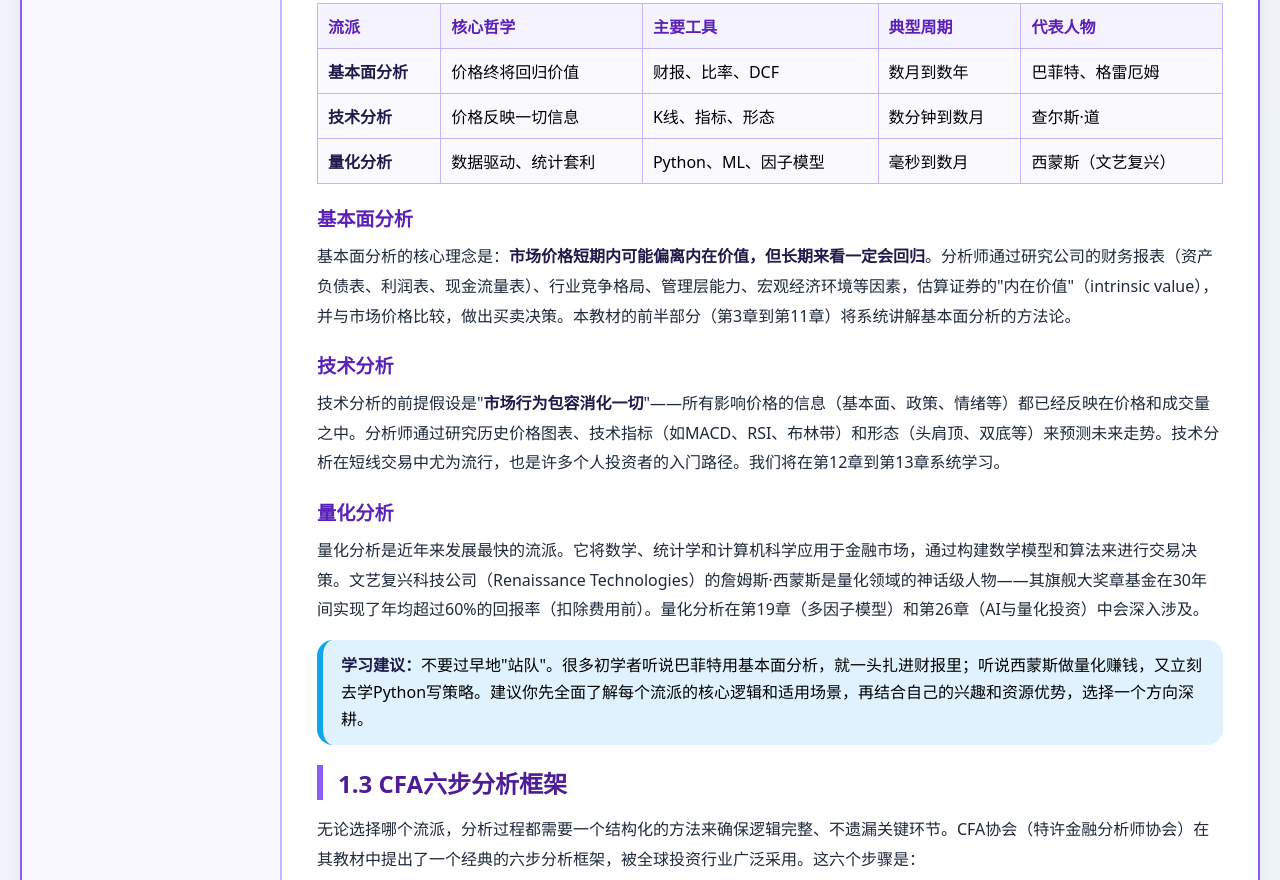
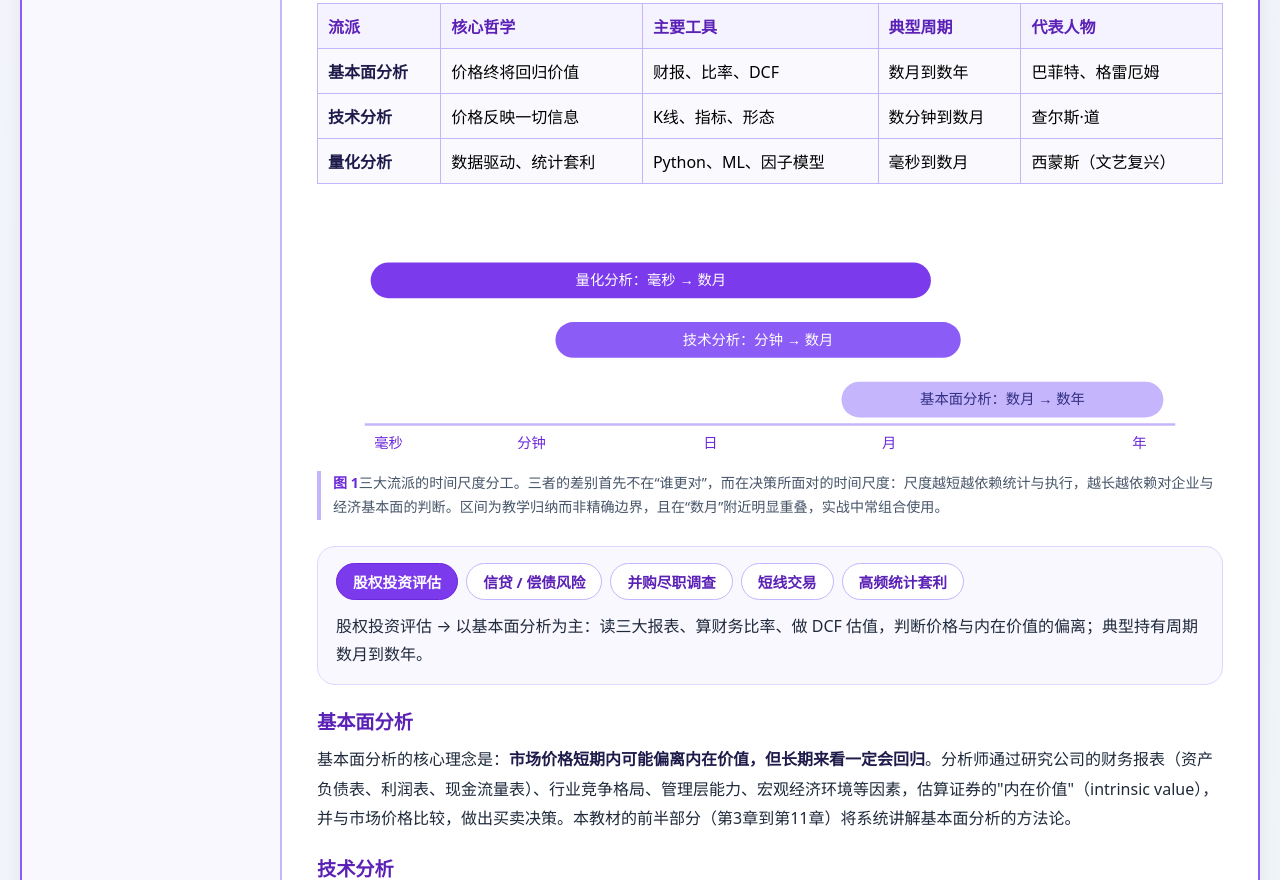
Before and after one commit to 1998x-stack/financial-analysis-tutorial, a plain HTML site: page 01.html in a window 1280 px wide. Shown: the part 1583-2463 px from the top of the page. Drawn offline with Linux system fonts and the light colour scheme.

Commit message:
feat(financial-analysis-tutorial): 01章补三大流派时间尺度图与分析目标交互

```diff
--- a/01.html
+++ b/01.html
@@ -122,6 +122,39 @@
             </tr>
         </table>
 
+        <figure>
+            <svg role="img" width="760" height="210" style="max-width:100%;height:auto" aria-labelledby="schools-title schools-desc" viewBox="0 0 760 210" xmlns="http://www.w3.org/2000/svg">
+                <title id="schools-title">三大流派的时间尺度分工</title>
+                <desc id="schools-desc">横轴为决策与持仓的时间尺度，从毫秒到年。量化分析覆盖毫秒到数月，技术分析覆盖分钟到数月，基本面分析覆盖数月到数年，三者在“数月”区间重叠。</desc>
+                <g font-family="system-ui, sans-serif" font-size="12" text-anchor="middle">
+                    <line x1="40" y1="180" x2="720" y2="180" stroke="#c4b5fd" stroke-width="2"/>
+                    <text x="60" y="200" fill="#6d28d9">毫秒</text>
+                    <text x="180" y="200" fill="#6d28d9">分钟</text>
+                    <text x="330" y="200" fill="#6d28d9">日</text>
+                    <text x="480" y="200" fill="#6d28d9">月</text>
+                    <text x="690" y="200" fill="#6d28d9">年</text>
+                    <rect x="45" y="44" width="470" height="30" rx="15" fill="#7c3aed"/>
+                    <text x="280" y="63" fill="#fff">量化分析：毫秒 → 数月</text>
+                    <rect x="200" y="94" width="340" height="30" rx="15" fill="#8b5cf6"/>
+                    <text x="370" y="113" fill="#fff">技术分析：分钟 → 数月</text>
+                    <rect x="440" y="144" width="270" height="30" rx="15" fill="#c4b5fd"/>
+                    <text x="575" y="163" fill="#312e81">基本面分析：数月 → 数年</text>
+                </g>
+            </svg>
+            <figcaption><span class="fig-num">图 1</span>三大流派的时间尺度分工。三者的差别首先不在“谁更对”，而在决策所面对的时间尺度：尺度越短越依赖统计与执行，越长越依赖对企业与经济基本面的判断。区间为教学归纳而非精确边界，且在“数月”附近明显重叠，实战中常组合使用。</figcaption>
+        </figure>
+
+        <div class="widget">
+            <div class="controls" id="goal-controls" role="group" aria-label="按分析目标选择方法">
+                <button type="button" data-goal="equity" aria-pressed="true">股权投资评估</button>
+                <button type="button" data-goal="credit" aria-pressed="false">信贷 / 偿债风险</button>
+                <button type="button" data-goal="ma" aria-pressed="false">并购尽职调查</button>
+                <button type="button" data-goal="short" aria-pressed="false">短线交易</button>
+                <button type="button" data-goal="quant" aria-pressed="false">高频统计套利</button>
+            </div>
+            <output id="goal-out" aria-live="polite">股权投资评估 → 以基本面分析为主：读三大报表、算财务比率、做 DCF 估值，判断价格与内在价值的偏离；典型持有周期数月到数年。</output>
+        </div>
+
         <h3>基本面分析</h3>
         <p>基本面分析的核心理念是：<strong>市场价格短期内可能偏离内在价值，但长期来看一定会回归</strong>。分析师通过研究公司的财务报表（资产负债表、利润表、现金流量表）、行业竞争格局、管理层能力、宏观经济环境等因素，估算证券的"内在价值"（intrinsic value），并与市场价格比较，做出买卖决策。本教材的前半部分（第3章到第11章）将系统讲解基本面分析的方法论。</p>
 
@@ -169,7 +202,7 @@
                 <path d="M685 96 V176 H75 V102" fill="none" stroke="#8b5cf6" stroke-width="2" stroke-dasharray="6 5"/>
                 <polygon points="75,96 69,108 81,108" fill="#8b5cf6"/>
             </svg>
-            <figcaption><span class="fig-num">图 1</span>CFA 六步分析框架。前五步是一次完整的分析流程，第六步“动态更新”会在季报、管理层变更或政策变化后把流程送回前序步骤，所以它不是单向流水线而是一个回路。框架表述见参考资料。</figcaption>
+            <figcaption><span class="fig-num">图 2</span>CFA 六步分析框架。前五步是一次完整的分析流程，第六步“动态更新”会在季报、管理层变更或政策变化后把流程送回前序步骤，所以它不是单向流水线而是一个回路。框架表述见参考资料。</figcaption>
         </figure>
 
         <p>这个框架看起来简单，但执行起来非常考验功力。很多分析报告的常见问题是"只有描述没有解释"——花了大量篇幅描述利润表各项目的变动幅度，却没有深挖变动背后的业务原因。更常见的问题是在"收集数据"环节就直接跳过"明确目标"——连要分析什么都没想清楚，就把财报下载下来开始算比率，算出什么算什么。</p>
@@ -280,5 +313,24 @@ print(df.tail(5))</code></pre>
     </main>
 </div>
 </div>
+<script>
+(function () {
+    var cases = {
+        equity: '股权投资评估 → 以基本面分析为主：读三大报表、算财务比率、做 DCF 估值，判断价格与内在价值的偏离；典型持有周期数月到数年。',
+        credit: '信贷 / 偿债风险 → 基本面分析聚焦现金流与偿债能力：重点看现金流量表、利息保障倍数与负债结构，回答“还得起吗”；周期数月到数年。',
+        ma: '并购尽职调查 → 基本面分析与估值并重：DCF 与相对估值交叉验证价格区间，同时核查报表质量与表外负债；周期数周到数月。',
+        short: '短线交易 → 以技术分析为主：K 线、量价、指标与形态判断进出场，持有周期数分钟到数周。',
+        quant: '高频统计套利 → 以量化分析为主：因子模型、统计套利与机器学习信号，持仓周期毫秒到数日，重在小样本外验证。'
+    };
+    var out = document.getElementById('goal-out');
+    var btns = document.querySelectorAll('#goal-controls button');
+    Array.prototype.forEach.call(btns, function (b) {
+        b.addEventListener('click', function () {
+            Array.prototype.forEach.call(btns, function (x) { x.setAttribute('aria-pressed', String(x === b)); });
+            out.textContent = cases[b.getAttribute('data-goal')];
+        });
+    });
+})();
+</script>
 </body>
 </html>
```
